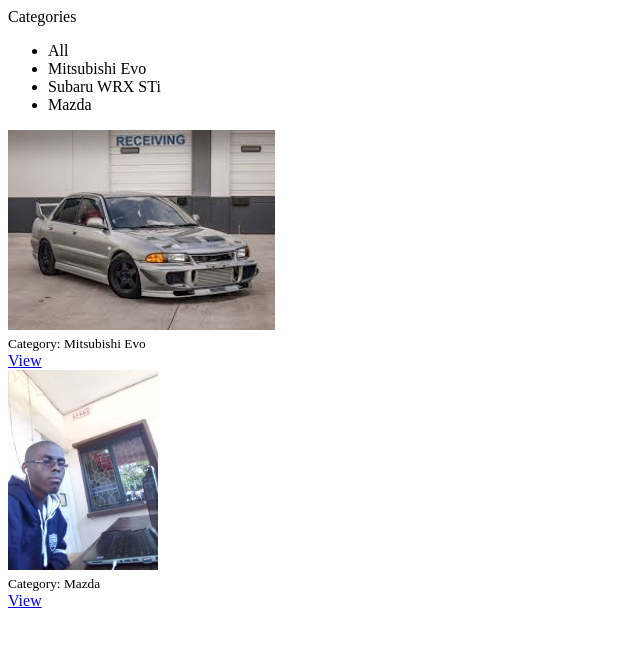
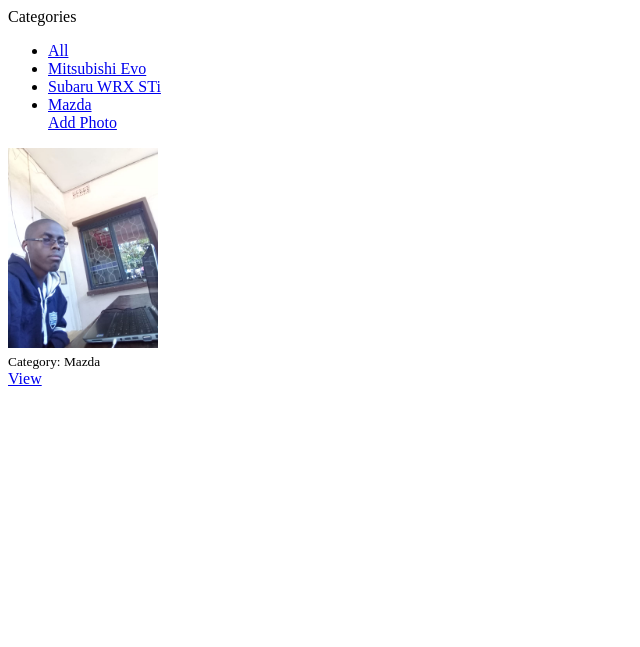
Before and after one commit to KariukiAbel/django-admin-startproject-Photo_Album_App_with_django_S3_Buckets-, a Django app: a page that uses templates/photos/gallery.html in a window 1280 px wide. Shown: the top 647 px of the page, without its empty margins (0-640 px from the left). Run offline with Django 3.2, Linux system fonts and the light colour scheme; data comes from the database, SQL or seed files in the repository; both versions use the stored data as it was after the commit.

Commit message:
Everything works nicely. I now need to add the styling

```diff
--- a/photos/views.py
+++ b/photos/views.py
@@ -3,8 +3,14 @@ from .models import Category, Photo
 
 # Create your views here.
 def gallery(request):
+    category = request.GET.get('category')
+
+    if category == None:
+        photos = Photo.objects.all()
+    else:
+        photos = Photo.objects.filter(category__name__contains=category)
+
     categories = Category.objects.all()
-    photos = Photo.objects.all()
     context = {'categories': categories, 'photos' : photos}
     return render(request, 'photos/gallery.html', context)
 
@@ -27,7 +33,7 @@ def addPhoto(request):
         else:
             category = None
 
-        photo = Photo.object.create(
+        photo = Photo.objects.create(
             category = category,
             description = data['description'],
             image = image,
--- a/templates/photos/gallery.html
+++ b/templates/photos/gallery.html
@@ -1,16 +1,19 @@
 {% extends 'main.html'%} {% block contents%}
 <div class="container">
     <div class="row">
-
         <div class="col-md-3">
             <div class="card">
                 <div class="card-header">Categories</div>
                 <ul class="list-group list-group-flush">
-                    <li class="list-group-item">All</li>
-
+                    <li class="list-group-item">
+                    <a href="{% url 'gallery' %}">All</a></li>
                     {% for category in categories %}
-                    <li class="list-group-item">{{category.name}}</li> {% endfor %}
-                    <a href="{% url 'add'%}" class="btn btn-dark btn-block btn-sm m-1"></a>
+                    <li class="list-group-item">
+                        <a href="{% url 'gallery' %}?category={{category.name}}">
+                            {{category.name}}
+                        </a>
+                    </li> {% endfor %}
+                    <a href="{% url 'add'%}" class="btn btn-dark btn-block btn-sm m-1">Add Photo</a>
                 </ul>
             </div>
         </div>
```
Also changed, not shown: db.sqlite3, media/abel.jpeg (added).
